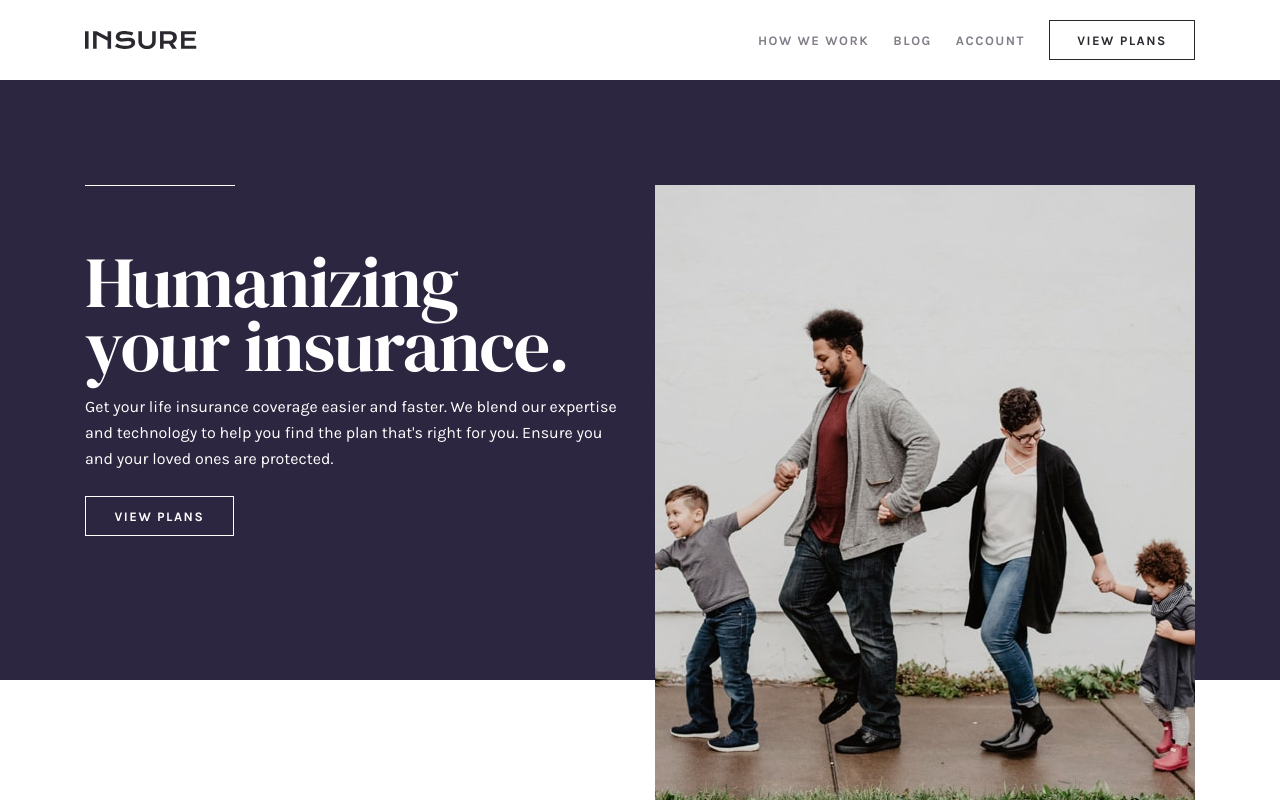
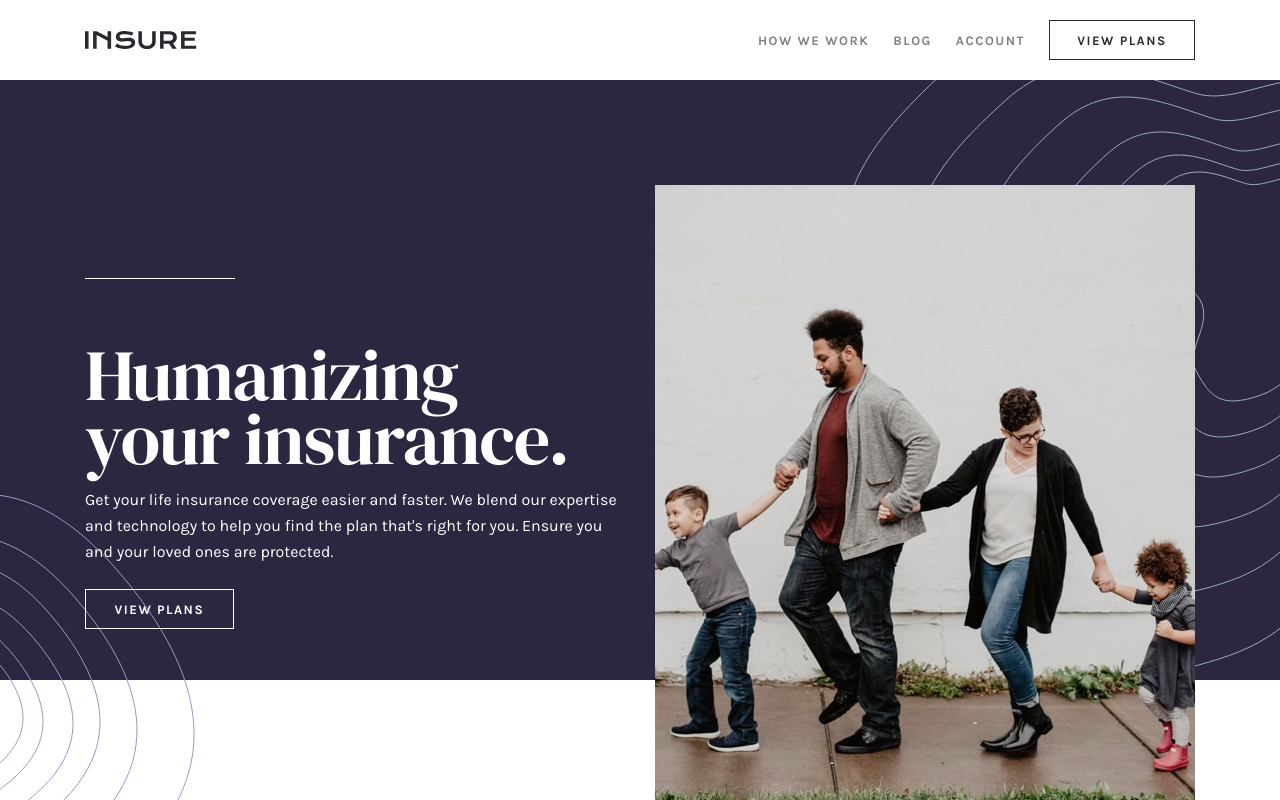
Before and after one commit to vanderms/insure-landing-page, a React (Vite) app: page / in a window 1280 px wide. Shown: the top 800 px of the page. Built offline with nearby package versions, Linux system fonts and the light colour scheme.

Commit message:
implemented hero section backgroound patterns

```diff
--- a/src/App.tsx
+++ b/src/App.tsx
@@ -5,7 +5,7 @@ function App() {
 
 
   return (
-    <div className="max-w-[90rem] mx-auto">
+    <div className="md:max-w-[48rem] xl:max-w-[90rem] mx-auto">
       <Navbar />
       <HeroSection/>
     </div>
--- a/src/components/navbar/navbar.tsx
+++ b/src/components/navbar/navbar.tsx
@@ -8,7 +8,7 @@ export const Navbar: React.FC = () => {
 
   return (
     <>
-      <nav className="fixed z-50 h-20 left-0 right-0 flex items-center justify-between bg-neutral-50 container">
+      <nav className="fixed z-[998] h-20 left-0 right-0 flex items-center justify-between bg-neutral-50 container">
         <a href="/" aria-label="homepage" className="flex">
           <img src={Logo} alt="" />
         </a>
@@ -20,7 +20,7 @@ export const Navbar: React.FC = () => {
           <img src={sidebarOpen ? CloseIcon : HamburgerIcon} alt="" />
         </button>
         <div
-          className={`fixed z-50 w-screen top-20 h-[calc(100vh-5rem)] bg-neutral-800 px-6 nav-pattern ${
+          className={`fixed z-[999] w-screen top-20 h-[calc(100vh-5rem)] bg-neutral-800 px-6 nav-pattern ${
             sidebarOpen ? "right-0 transition-all" : "right-[-100vw]"
           }
             xl:static xl:bg-transparent xl:w-[unset] xl:h-auto xl:p-0
--- a/src/components/sections/hero/hero.tsx
+++ b/src/components/sections/hero/hero.tsx
@@ -9,10 +9,10 @@ export const HeroSection: React.FC = () => {
   return (
     <section
       aria-labelledby={title}
-      className={`relative grid grid-cols-1 xl:container bg-primary gap-y-[5.8125rem] xl:grid-cols-2
+      className={`relative grid grid-cols-1 xl:container bg-primary xl:grid-cols-2 hero-pattern
       xl:gap-x-[1.875rem] xl:pt-[6.5625rem]`}
     >
-      <picture className="relative w-[min(33.75rem,100%)] mx-auto pb-[min(83.1485588%,40.625rem)] xl:order-2 xl:pb-[40.625rem]">
+      <picture className="relative w-full mx-auto pb-[min(83.1485588%,40.625rem)] xl:order-2 xl:pb-[40.625rem]">
         <source media="(min-width: 25rem)" srcSet={ImageDesktop} />
         <img
           src={ImageMobile}
@@ -20,10 +20,13 @@ export const HeroSection: React.FC = () => {
           className="absolute top-0 left-0 w-full h-full object-center object-cover z-10"
         />
       </picture>
-      <header className="container pb-[5.8125rem] max-w-[33.75rem] mx-auto ">
+      <header className="relative z-10 container pb-[5.8125rem] pt-[5.8125rem] mx-auto header-pattern">
         <div className="xl:w-[9.375rem] xl:h-0 xl:border-b xl:border-neutral-50"></div>
-        <h1 id={title} className="title-xl text-neutral-50 text-center xl:text-left xl:mt-16">
-          Humanizing <br/> your insurance.
+        <h1
+          id={title}
+          className="title-xl text-neutral-50 text-center xl:text-left xl:mt-16"
+        >
+          Humanizing <br /> your insurance.
         </h1>
         <p className="mt-4 body-md text-center text-neutral-50 xl:text-left">
           Get your life insurance coverage easier and faster. We blend our expertise and
--- a/src/index.css
+++ b/src/index.css
@@ -103,4 +103,51 @@
       padding-bottom: 0;
     }
   }
+
+  .header-pattern::before {
+    @apply block absolute bg-center bg-no-repeat bg-cover;
+    content: "";
+    width: 10.5rem;
+    height: 10.3125rem;
+    top: 0;
+    left: 0;
+    background-image: url(/patterns/bg-pattern-intro-left-mobile.svg);
+  }
+
+  .header-pattern::after {
+    @apply block absolute bg-center bg-no-repeat bg-cover;
+    content: "";
+    width: 7.75rem;
+    height: 20.625rem;
+    top: 21.625rem;
+    right: 0;
+    background-image: url(/patterns/bg-pattern-intro-right-mobile.svg);
+  }
+
+  @media screen(xl) {
+    .header-pattern::before,
+    .header-pattern:after {
+      content: none;
+    }
+
+    .hero-pattern::before {
+      @apply block absolute bg-center bg-no-repeat bg-cover;
+      content: "";
+      width: 27.25rem;
+      height: 37.0625rem;
+      top: 0;
+      right: 0;
+      background-image: url(/patterns/bg-pattern-intro-right-desktop.svg);
+    }
+
+    .hero-pattern::after {
+      @apply block absolute bg-center bg-no-repeat bg-cover;
+      content: "";
+      width: 12.1875rem;
+      height: 31.5rem;
+      top: 25.875rem;
+      left: 0;
+      background-image: url(/patterns/bg-pattern-intro-left-desktop.svg);
+    }
+  }
 }
```
